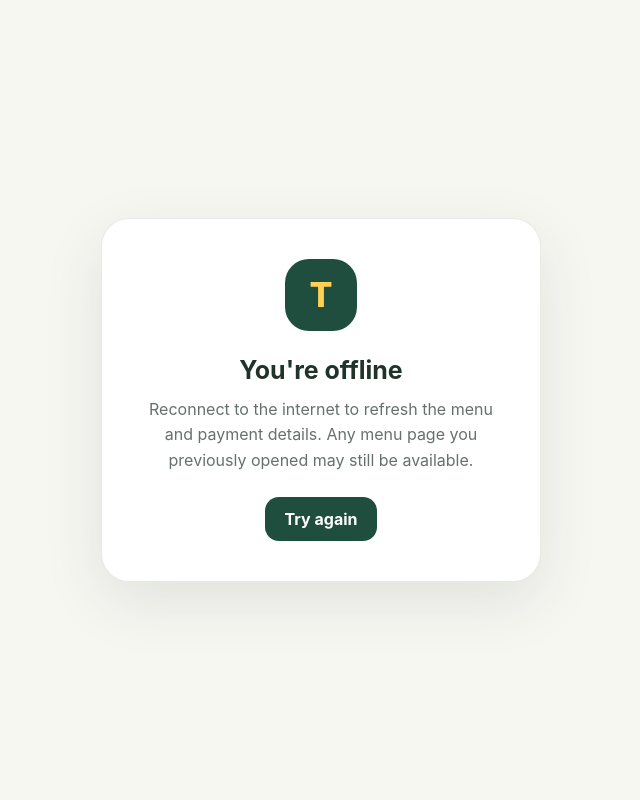
After one commit to yared1357/new-menu, a PHP site: page /offline.html in a window 1280 px wide. The commit adds this page. Shown: the whole page, without its empty margins (319-959 px from the left). Run offline with PHP 8.4, Linux system fonts and the light colour scheme.

Commit message:
Updated Codes

```diff
--- /dev/null
+++ b/offline.html
@@ -0,0 +1,62 @@
+<!DOCTYPE html>
+<html lang="en">
+<head>
+    <meta charset="UTF-8">
+    <meta name="viewport" content="width=device-width, initial-scale=1">
+    <meta name="theme-color" content="#1f322e">
+    <title>You're offline | Tasty Pizza &amp; Burger</title>
+    <style>
+        * { box-sizing: border-box; }
+        body {
+            min-height: 100vh;
+            margin: 0;
+            display: grid;
+            place-items: center;
+            padding: 24px;
+            background: #f7f7f2;
+            color: #20332b;
+            font-family: -apple-system, BlinkMacSystemFont, "Segoe UI", sans-serif;
+        }
+        main {
+            width: min(100%, 440px);
+            padding: 40px 32px;
+            border: 1px solid rgba(31, 50, 46, .1);
+            border-radius: 28px;
+            background: #fff;
+            box-shadow: 0 20px 60px rgba(27, 52, 43, .1);
+            text-align: center;
+        }
+        .mark {
+            display: grid;
+            width: 72px;
+            height: 72px;
+            margin: 0 auto 24px;
+            place-items: center;
+            border-radius: 24px;
+            background: #1f4d3e;
+            color: #ffd052;
+            font-size: 34px;
+            font-weight: 800;
+        }
+        h1 { margin: 0; font-size: 25px; }
+        p { margin: 12px 0 24px; color: #66716b; line-height: 1.6; }
+        a {
+            display: inline-block;
+            padding: 12px 20px;
+            border-radius: 14px;
+            background: #1f4d3e;
+            color: white;
+            font-weight: 700;
+            text-decoration: none;
+        }
+    </style>
+</head>
+<body>
+    <main>
+        <div class="mark" aria-hidden="true">T</div>
+        <h1>You're offline</h1>
+        <p>Reconnect to the internet to refresh the menu and payment details. Any menu page you previously opened may still be available.</p>
+        <a href="./index.php">Try again</a>
+    </main>
+</body>
+</html>
```
Also changed, not shown: menu.php (+86 -2 lines), service-worker.js (added, +101 -0 lines), assets/pwa/icon-192.png (added), assets/pwa/icon-512.png (added), assets/pwa/icon.svg (added), manifest.webmanifest (added).
